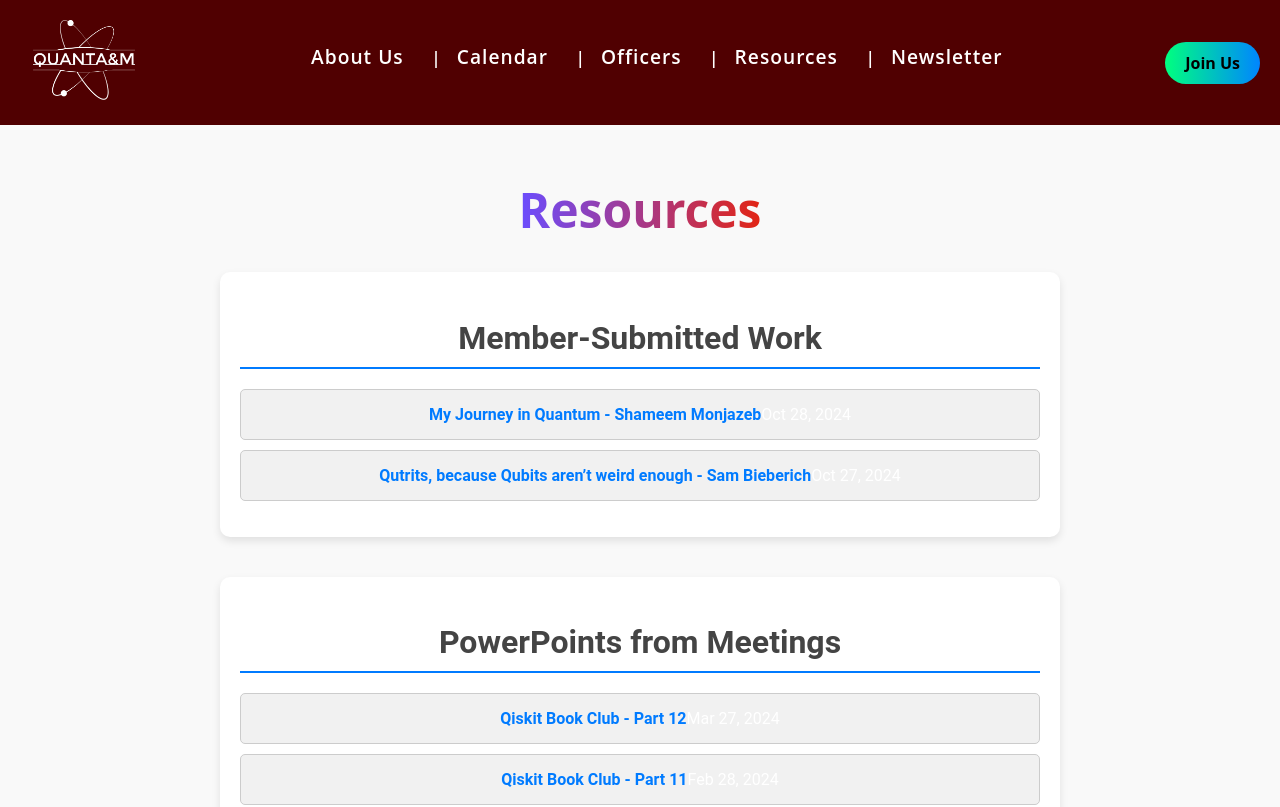
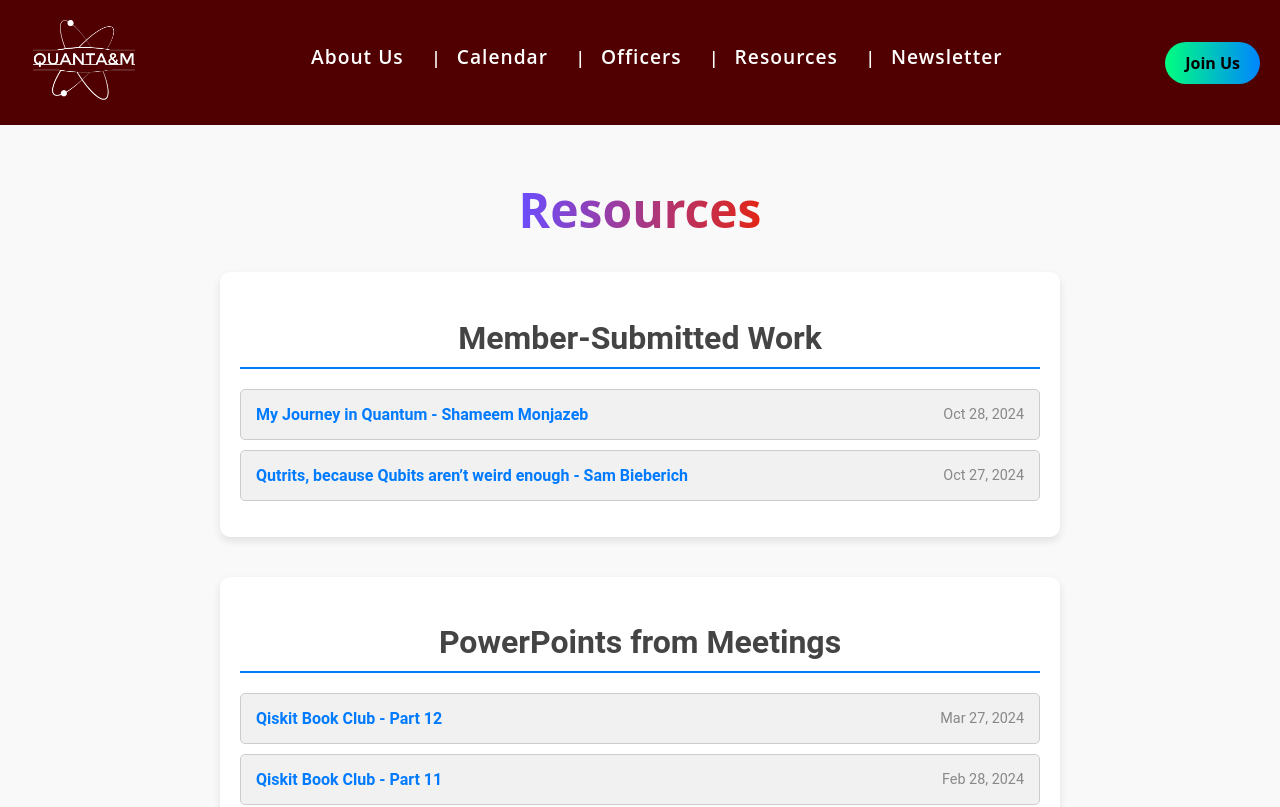
Before and after one commit to quantamu/quantamu.github.io, a React (Create React App) app: page /#/resources in a window 1280 px wide. Shown: the top 807 px of the page. Built offline with nearby package versions, Linux system fonts and the light colour scheme.

Commit message:
date formatting

```diff
--- a/src/Resources.css
+++ b/src/Resources.css
@@ -42,6 +42,9 @@
   }
 
   .resource-list li {
+    display: flex;
+    justify-content: space-between;
+    align-items: center;
     background-color: #f1f1f1;
     padding: 15px;
     margin-bottom: 10px;
@@ -63,3 +66,9 @@
   .resource-list a:hover {
     text-decoration: underline;
   }
+
+  .resource-date {
+    font-size: 0.9em;
+    color: #888;
+    margin-left: 20px;
+  }
```
